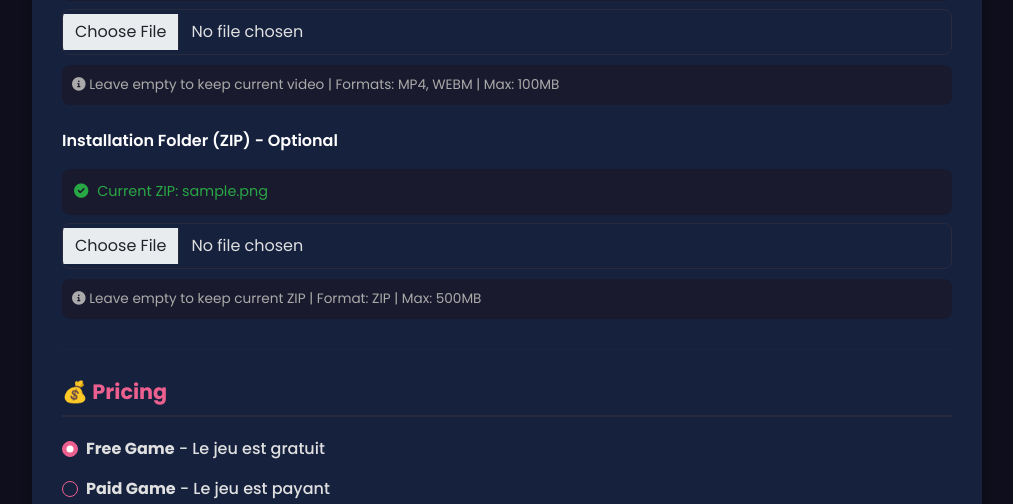
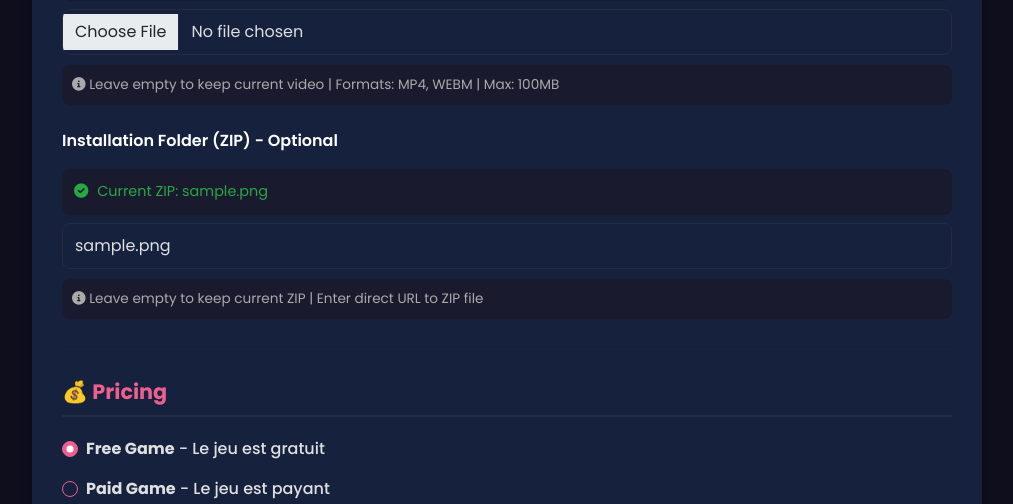
Before and after one commit to tahachroud/GameAct, a PHP site: page /view/backoffice/edit-game.php?id=1 in a window 1280 px wide. Shown: the part 1312-1816 px from the top of the page, without its empty margins (258-1271 px from the left). Run offline with PHP 8.4, Linux system fonts and the light colour scheme; tables that the repository leaves empty or names only in its code hold one stand-in row (values such as "Sample post"); grey boxes marked "Sample" are stand-in pictures.

Commit message:
new updates to shop

```diff
--- a/view/backoffice/edit-game.php
+++ b/view/backoffice/edit-game.php
@@ -391,12 +391,14 @@ $categories = [
             </div>
           <?php else: ?>
             <div class="current-file" style="color: #aaa;">
-              <i class="fa fa-info-circle"></i> No ZIP file uploaded yet
+              <i class="fa fa-info-circle"></i> No ZIP file URL set yet
             </div>
           <?php endif; ?>
-          <input type="file" class="form-control mt-2" name="zip_file" accept=".zip">
+          <input type="url" class="form-control mt-2" name="zip_file_url"
+                 placeholder="Enter ZIP file URL (e.g., https://example.com/game.zip)"
+                 value="<?= htmlspecialchars($game['zip_file_path'] ?? '') ?>">
           <div class="file-info">
-            <i class="fa fa-info-circle"></i> Leave empty to keep current ZIP | Format: ZIP | Max: 500MB
+            <i class="fa fa-info-circle"></i> Leave empty to keep current ZIP | Enter direct URL to ZIP file
           </div>
         </div>
 
```
Also changed, not shown: view/assets/images/games/game_693ed33b5b215.jpg (added), view/assets/images/games/game_693ed8853f6a6.jpg (added), view/assets/images/games/game_693edeffca6ff.jpg (added).
